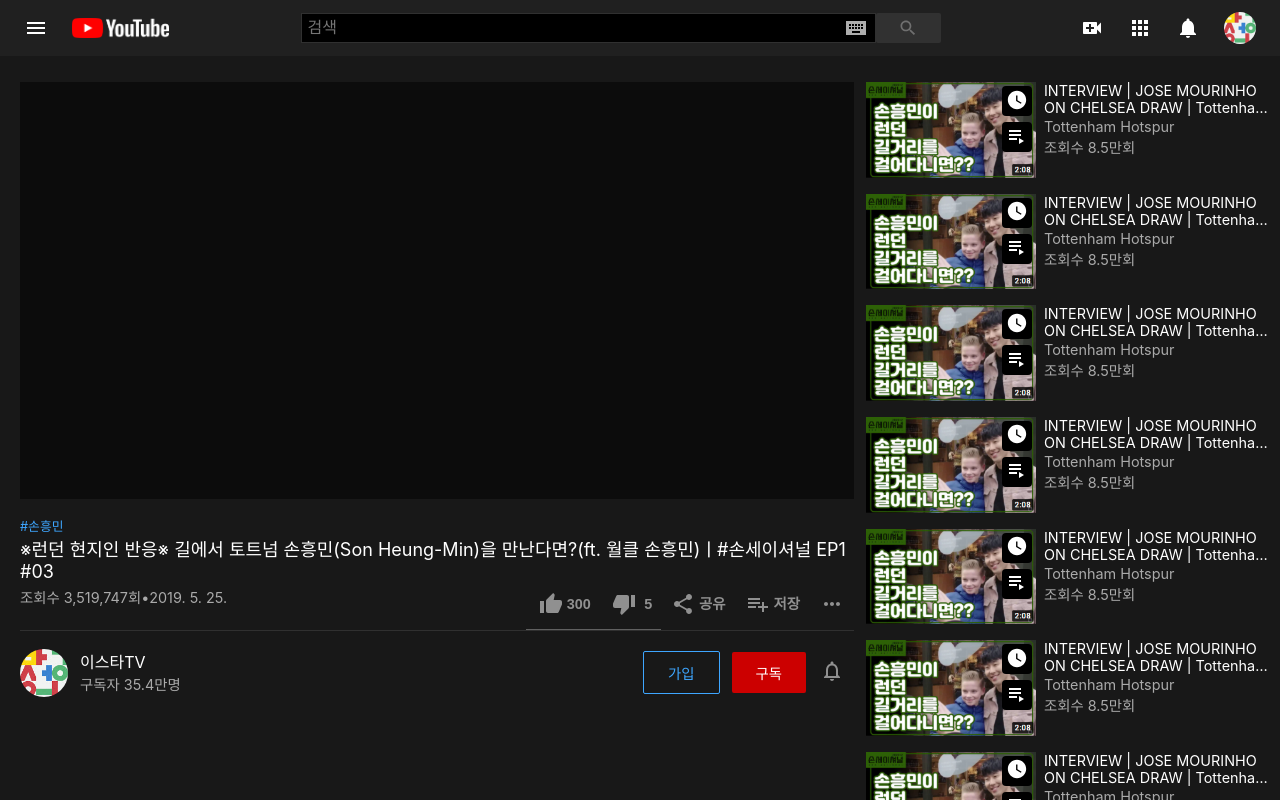
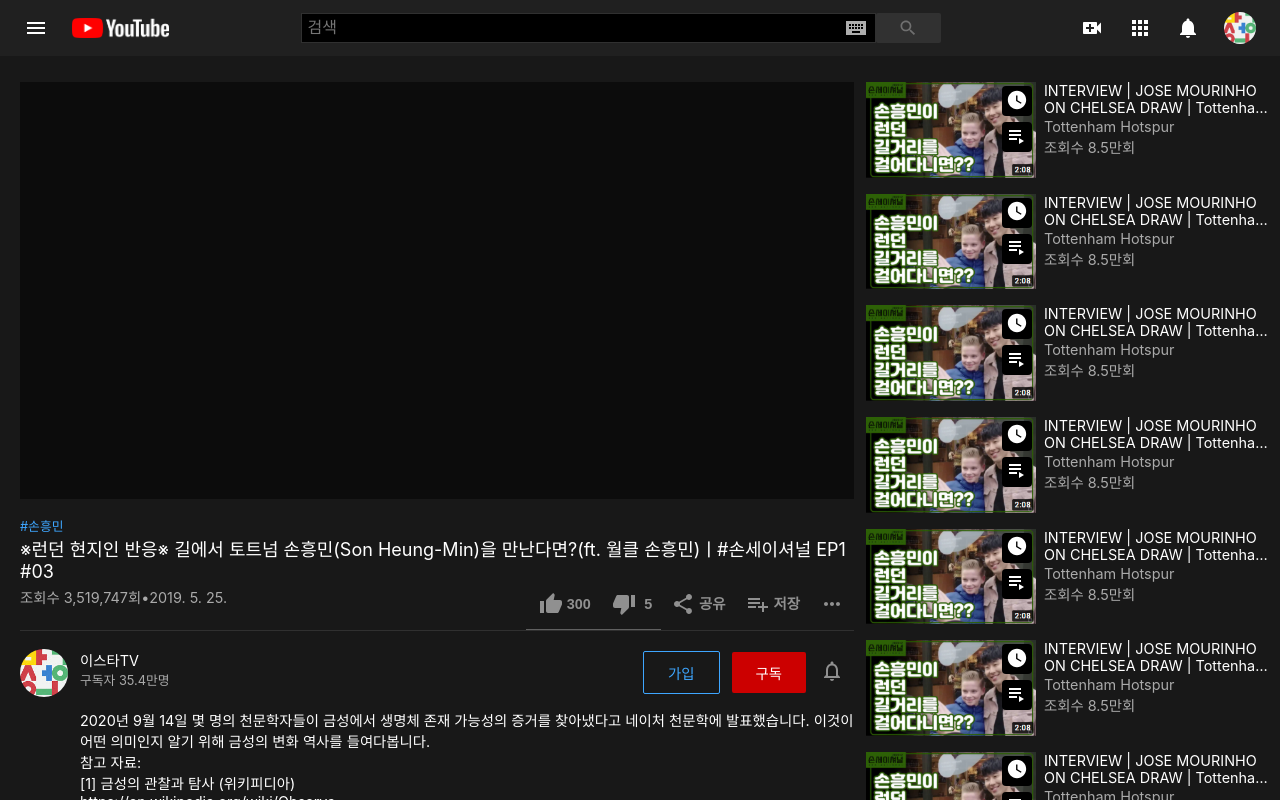
Before and after one commit to SungeunP/Youtube-clone, a Next.js app: page /video in a window 1280 px wide. Built offline with nearby package versions, Linux system fonts and the light colour scheme.

Commit message:
Update comment-area

```diff
--- a/pages/video/index.js
+++ b/pages/video/index.js
@@ -11,7 +11,6 @@
 import NotificationsOutlinedIcon from '@material-ui/icons/NotificationsOutlined';
 
 import ContentCard from '../../components/content/contentCard';
-
 
 const Video = () => {
 
@@ -80,13 +79,102 @@
               </div>
 
               <div className="channel-description">
+                <p> 2020년 9월 14일 몇 명의 천문학자들이 금성에서 생명체 존재 가능성의 증거를 찾아냈다고 네이처 천문학에 발표했습니다. 이것이 어떤 의미인지 알기 위해 금성의 변화 역사를 들여다봅니다. </p>
+
+                <p> 참고 자료: </p>
+                <p> [1] 금성의 관찰과 탐사 (위키피디아) </p>
+                <a> https://en.wikipedia.org/wiki/Observa... </a>
+
+                <p> 참고 자료: </p>
+                <p> [2] 금성의 표면 온도 (NASA 웹사이트) </p>
+                <a> https://solarsystem.nasa.gov/planets/... </a>
+
+                <p> 참고 자료: </p>
+                <p> [3] 미생물은 대기 중 높은 곳에서 살아남고, 번성할 수도 있다. </p>
+                <a> https://www.sciencemag.org/news/2013/... </a>
+
+                <p> 참고 자료: </p>
+                <p> [4] Phosphine gas in the cloud decks of Venus </p>
+                <a> https://www.nature.com/articles/s4155... </a>
+                <p> Possible Marker of Life Spotted on Venus </p>
+                <a> https://www.almaobservatory.org/en/pr... </a>
+
+                <p> 참고 자료: </p>
+                <p> [5] 지구에서는 산소가 희박한 장소에 서식하는 박테리아에서 포스핀을 생성 </p>
+                <a> https://www.sciencemag.org/news/2020/... </a>
+
+                <p> 참고 자료: </p>
+                <p> [6] 금성의 날씨는 어떨까? </p>
+                <a> https://phys.org/news/2016-12-weather... </a>
+
+                <p> 참고 자료: </p>
+                <p> [7] [과학|기술] 우주인들이 달에 싸놓고 떠난 거, 지금쯤 잘 크고 있을까? </p>
+                <a> https://youtu.be/hp70PP9eFk8 </a>
+
+                <p> 참고 자료: </p>
+                <p> [8] 금성이 우리 태양계에서 첫 번째로 거주 가능한 세계였을까? </p>
+                <a> https://agupubs.onlinelibrary.wiley.c... </a>
+
+                <p> 참고 자료: </p>
+                <p> [9] 금성에 있던 물이 어디로? </p>
+                <a> https://sci.esa.int/web/venus-express... </a>
+
+                <p> 참고 자료: </p>
+                <p> [10] Global resurfacing event </p>
+                <a> https://en.wikipedia.org/wiki/Geology... </a>
+
+                <p> 참고 자료: </p>
+                <p> [11] 금성의 지질학 </p>
+                <a> https://en.wikipedia.org/wiki/Geology... </a>
+
+                <p> 참고 자료: </p>
+                <p> [12] 태양이 지구 온난화를 일으키고 있는가? </p>
+                <a> https://climate.nasa.gov/faq/14/is-th... </a>
+
+                <p> 참고 자료: </p>
+                <p> [13] 화산이 기후변화와 무슨 상관이 있는가? </p>
+                <a> https://climate.nasa.gov/faq/42/what-... </a>
+
+                <p> 참고 자료: </p>
+                <p> [14] 기후변화의 원인 </p>
+                <a> https://climate.nasa.gov/causes/ </a>
+
+                <p> 참고 자료: </p>
+                <p> [15] 통합시스템으로서의 지구에 관한 연구 </p>
+                <a> https://climate.nasa.gov/nasa_science... </a>
+
+                <p> 참고 자료: </p>
+                <p> [16] 5천500만년전 대형 화산 폭발때보다 바다 산성화 더 빨리 진행 </p>
+                <a> https://www.hankyung.com/society/arti... </a>
+
+                <p> 참고 자료: </p>
+                <p> [17] 캘리포니아와 오레건, 워싱턴 등 미 서부 10개 주를 휩쓴 산불은 15일까지 모두 460만 에이커(약 1만8600 ㎢)의 면적을 태웠다. </p>
+                <a> https://www.chosun.com/international/... </a>
 
               </div>
+
             </div>
           </div>
 
           <div className="comment">
+            <div className="head">
+              <p> 댓글 <span>260</span>개 </p>
+              <button className="align">
+                정렬 기준
+              </button>
+            </div>
+            <div className="my-comment">
+              <div id="comment-left-area">
+                <img src="./profile-img.jpg" className="profile-img md" />
+              </div>
+              <div id="comment-right-area">
+              </div>
+            </div>
+            <div className="other-comments">
+              <div className="comment">
 
+              </div>
+            </div>
           </div>
 
         </div>
@@ -134,7 +222,6 @@
         .video-contents .video-infos .video-meta {
           display: flex;
           justify-content: space-between;
-          /* margin-top: 10px; */
           border-bottom: 1px solid rgba(255, 255, 255, 0.1);
         }
         .video-contents .video-infos .video-meta .video-views {
@@ -155,7 +242,6 @@
           padding-right: 0px;
         }
         .video-contents .video-infos .video-meta .video-actions button span {
-        /* .video-contents .video-infos .video-meta .video-actions .video-rate .rate-btns button span { */
           vertical-align: top;
           line-height: 24px; dev
           margin-left: 6px;
@@ -163,8 +249,6 @@
           font-size: 0.9rem;
           /* margin-top: 4px; */
         }
-        /* .video-contents .video-infos .video-meta .video-actions .action-btn { */
-
 
         /* channel-info */
         .video-contents .channel-info {
@@ -172,6 +256,7 @@
           padding: 18px 0px;
           grid-template-columns: 48px calc(100% - 60px);
           grid-column-gap: 12px;
+          font-size: 0.9em;
         }
         .video-contents .channel-info .profile-img {
           width: 48px;
@@ -180,11 +265,14 @@
         }
         .video-contents .channel-info .title-wrap {
           display: flex;
-          height: 100%;
           justify-content: space-between;
+          margin-bottom: 12px;
         }
-        .video-contents .channel-info .title-wrap > div{
-          height: 100%;
+        .video-contents .channel-info .title-wrap > div {
+          height: 48px;
+        }
+        .video-contents .channel-info .title-wrap > div > * {
+          vertical-align: middle;
         }
 
         .video-contents .channel-info .title-wrap button {
@@ -211,7 +299,23 @@
         }
 
         .video-contents .channel-info .title-wrap .channel-sub-count {
-          font-size: 0.9rem;
+          font-size: 0.8rem;
+        }
+
+        .video-contents .channel-info .channel-description {
+          height: 6rem;
+          overflow-y: hidden;
+        }
+        .video-contents .channel-info .channel-description.view-all {
+
+        }
+        .video-contents .channel-info .channel-description p {
+          color: #fff;
+        }
+
+        .video-contents > .comment {
+          padding: 24px 0px;
+          border-top: 1px solid rgba(255,255,255,0.1);
         }
 
       `}</style>
--- a/styles/globals.css
+++ b/styles/globals.css
@@ -65,3 +65,14 @@
 .action-btn span {
   margin-left: 4px;
 }
+
+.profile-img.md {
+  width: 40px;
+  height: 40px;
+  border-radius: 50%;
+}
+.profile-img.lg {
+  width: 48px;
+  height: 48px;
+  border-radius: 50%;
+}
```
